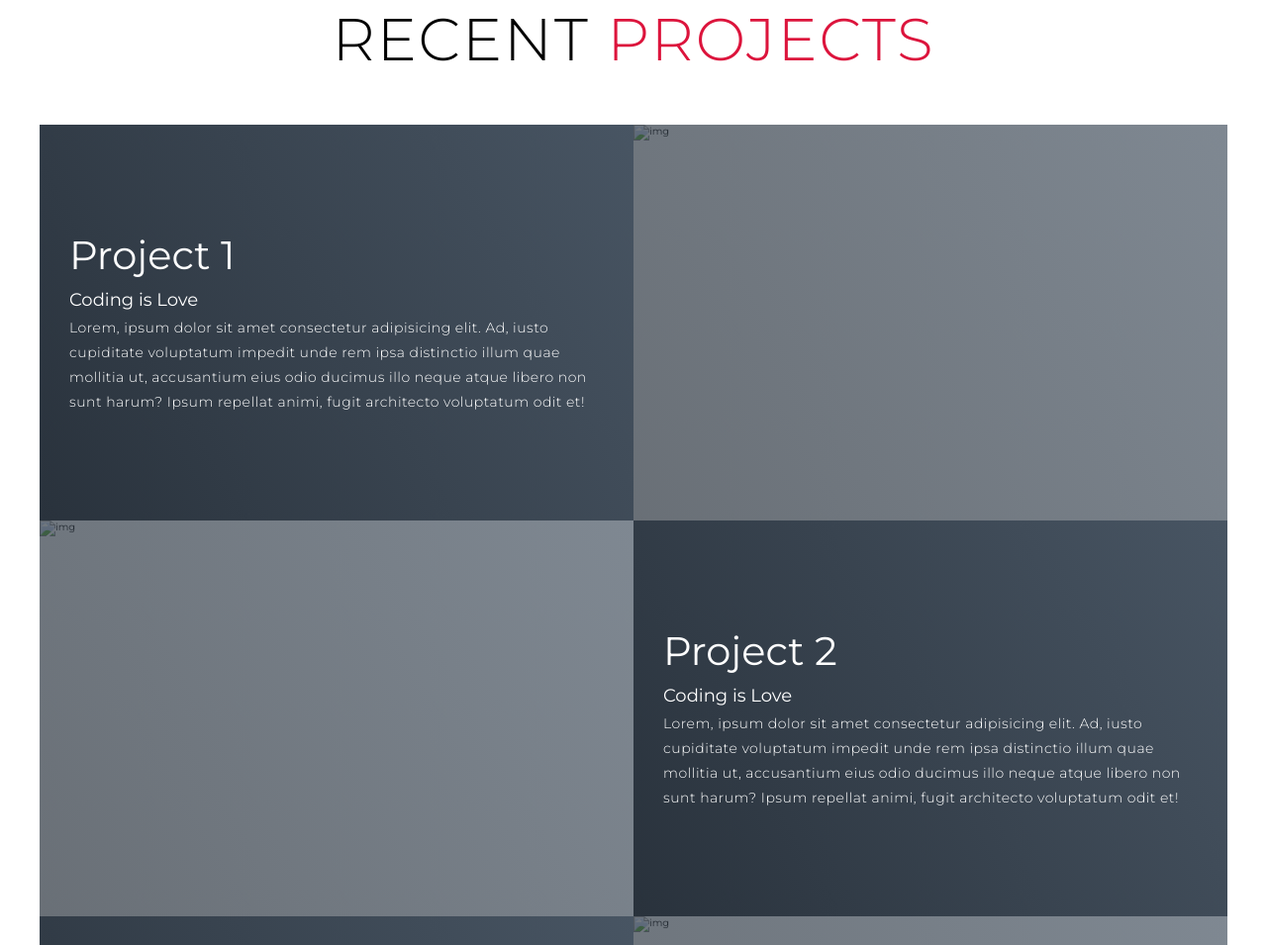
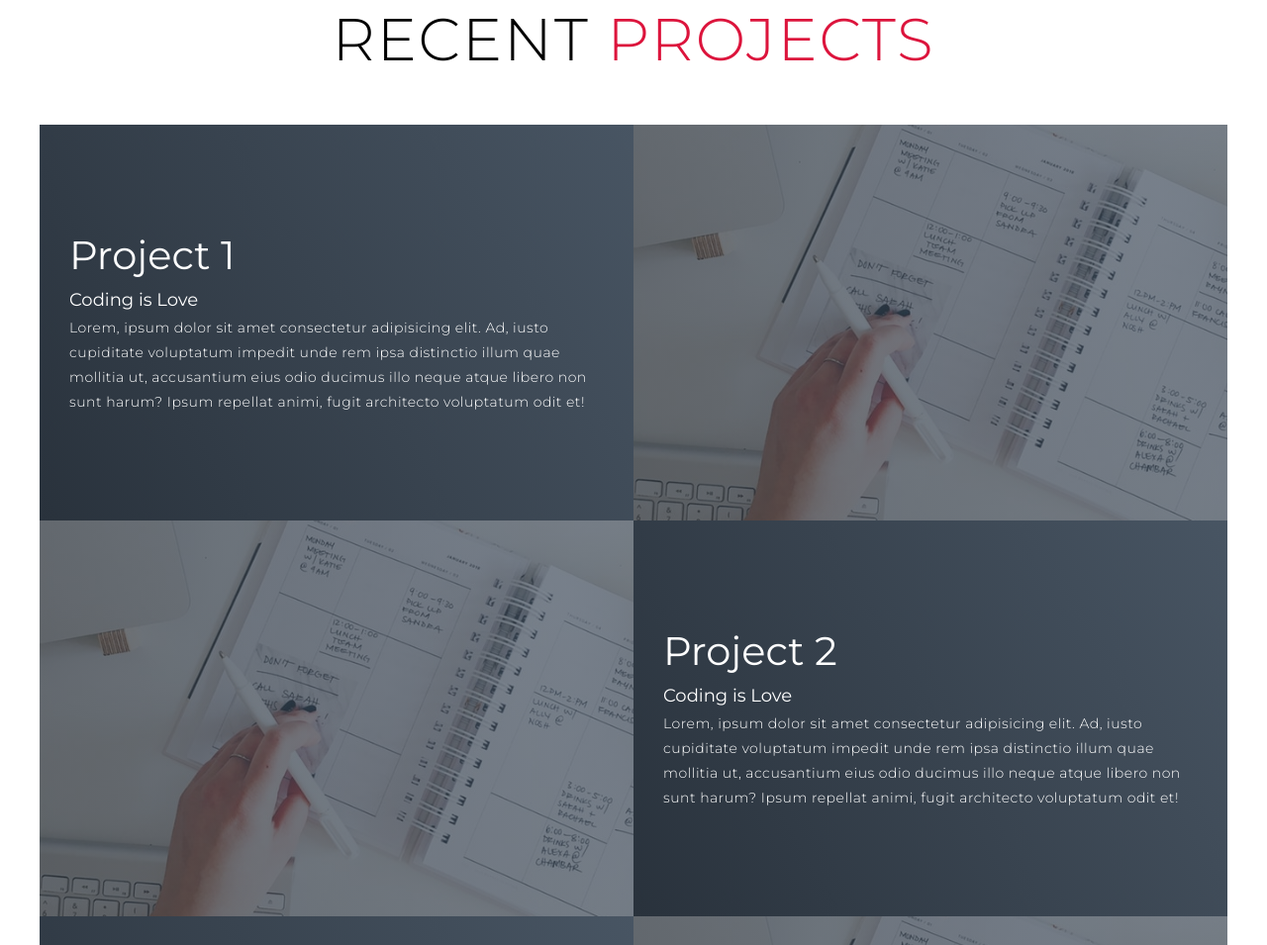
Before and after one commit to Alirezaebrahimi77/Portfolio, a plain HTML site: page index.html in a window 1280 px wide. Shown: the part 1717-2672 px from the top of the page at 99% size. Drawn offline with Linux system fonts and the light colour scheme; files whose address does not match are found by name.

Commit message:
Update index.html

```diff
--- a/index.html
+++ b/index.html
@@ -90,7 +90,7 @@
             <p>Lorem, ipsum dolor sit amet consectetur adipisicing elit. Ad, iusto cupiditate voluptatum impedit unde rem ipsa distinctio illum quae mollitia ut, accusantium eius odio ducimus illo neque atque libero non sunt harum? Ipsum repellat animi, fugit architecto voluptatum odit et!</p>
           </div>
           <div class="project-img">
-            <img src="./img/img-1.png" alt="img">
+            <img src="img-1.png" alt="img">
           </div>
         </div>
         <div class="project-item">
@@ -100,7 +100,7 @@
             <p>Lorem, ipsum dolor sit amet consectetur adipisicing elit. Ad, iusto cupiditate voluptatum impedit unde rem ipsa distinctio illum quae mollitia ut, accusantium eius odio ducimus illo neque atque libero non sunt harum? Ipsum repellat animi, fugit architecto voluptatum odit et!</p>
           </div>
           <div class="project-img">
-            <img src="./img/img-1.png" alt="img">
+            <img src="img-1.png" alt="img">
           </div>
         </div>
         <div class="project-item">
@@ -110,7 +110,7 @@
             <p>Lorem, ipsum dolor sit amet consectetur adipisicing elit. Ad, iusto cupiditate voluptatum impedit unde rem ipsa distinctio illum quae mollitia ut, accusantium eius odio ducimus illo neque atque libero non sunt harum? Ipsum repellat animi, fugit architecto voluptatum odit et!</p>
           </div>
           <div class="project-img">
-            <img src="./img/img-1.png" alt="img">
+            <img src="img-1.png" alt="img">
           </div>
         </div>
         <div class="project-item">
@@ -120,7 +120,7 @@
             <p>Lorem, ipsum dolor sit amet consectetur adipisicing elit. Ad, iusto cupiditate voluptatum impedit unde rem ipsa distinctio illum quae mollitia ut, accusantium eius odio ducimus illo neque atque libero non sunt harum? Ipsum repellat animi, fugit architecto voluptatum odit et!</p>
           </div>
           <div class="project-img">
-            <img src="./img/img-1.png" alt="img">
+            <img src="img-1.png" alt="img">
           </div>
         </div>
         <div class="project-item">
@@ -130,7 +130,7 @@
             <p>Lorem, ipsum dolor sit amet consectetur adipisicing elit. Ad, iusto cupiditate voluptatum impedit unde rem ipsa distinctio illum quae mollitia ut, accusantium eius odio ducimus illo neque atque libero non sunt harum? Ipsum repellat animi, fugit architecto voluptatum odit et!</p>
           </div>
           <div class="project-img">
-            <img src="./img/img-1.png" alt="img">
+            <img src="img-1.png" alt="img">
           </div>
         </div>
       </div>
```
